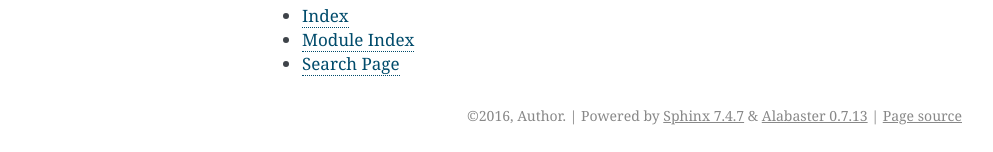
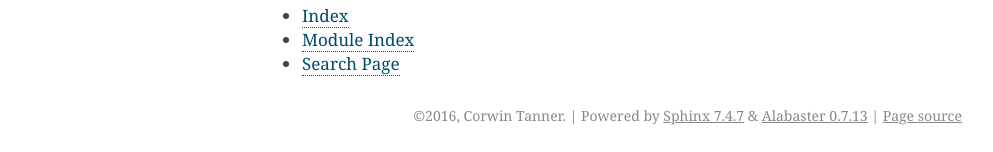
Before and after one commit to CorwinTanner/vmupdate, a Sphinx documentation site: the page built from docs/index.rst, in a window 1280 px wide. Shown: the part 1208-1360 px from the top of the page, without its empty margins (148-1141 px from the left). Built offline with Sphinx 7.4.7, drawn with Linux system fonts in a browser that asks for light colours.

Commit message:
updated conf.py

```diff
--- a/docs/conf.py
+++ b/docs/conf.py
@@ -51,8 +51,8 @@ master_doc = 'index'
 
 # General information about the project.
 project = u'vmupdate'
-copyright = u'2016, Author'
-author = u'Author'
+copyright = u'2016, Corwin Tanner'
+author = u'Corwin Tanner'
 
 # The version info for the project you're documenting, acts as replacement for
 # |version| and |release|, also used in various other places throughout the
```
